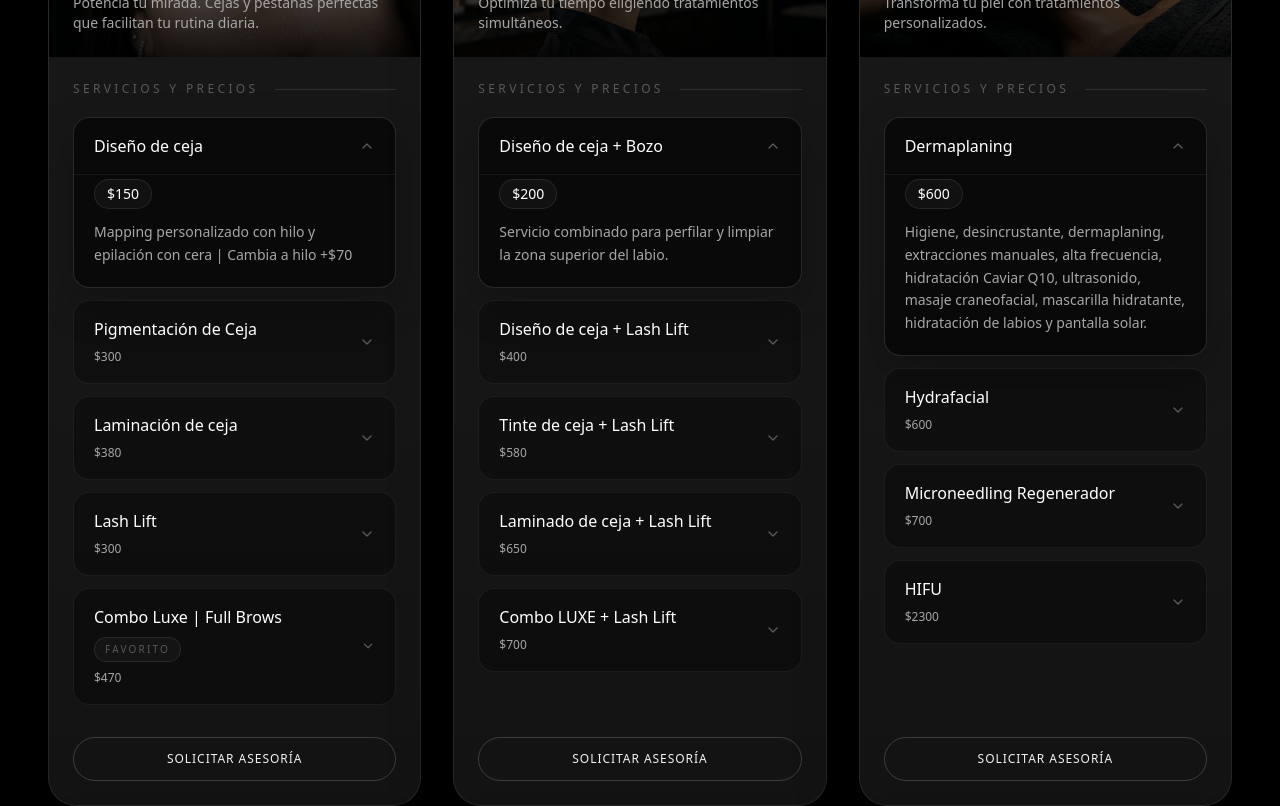
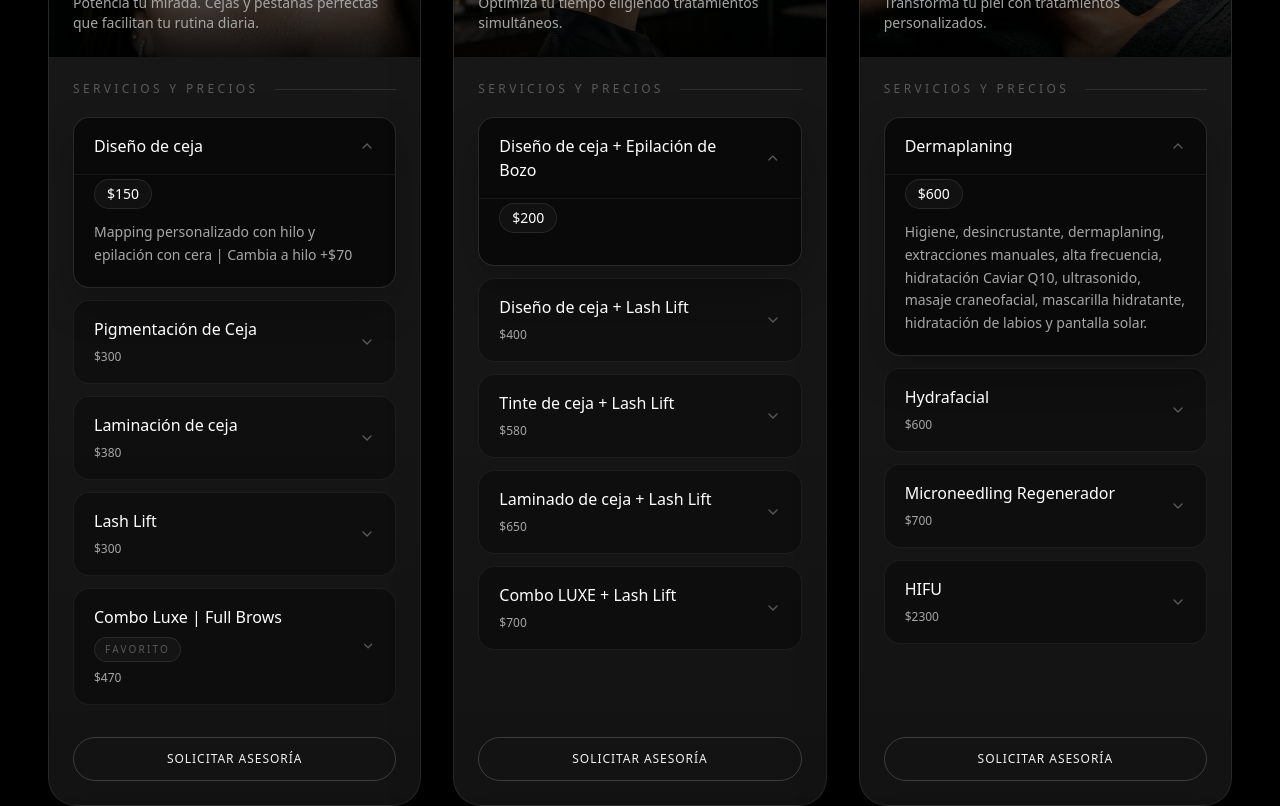
Before and after one commit to Biergemg/Luxe-Brows-SPA, a Next.js app: page / in a window 1280 px wide. Shown: the part 1700-2506 px from the top of the page. Built offline with nearby package versions, Linux system fonts and the light colour scheme; no server answers; a web font is replaced by a local one.

Commit message:
Simplify simultaneous service entries

```diff
--- a/components/ui/ServiceCard.tsx
+++ b/components/ui/ServiceCard.tsx
@@ -90,7 +90,9 @@ export function ServiceCard({ category }: { category: ServiceCategory }) {
                           {service.price}
                         </div>
                       )}
-                      <p className="text-sm leading-relaxed text-luxe-light-gray">{service.description}</p>
+                      {service.description ? (
+                        <p className="text-sm leading-relaxed text-luxe-light-gray">{service.description}</p>
+                      ) : null}
                       {service.note && (
                         <p className="text-xs leading-relaxed text-luxe-gray mt-3">{service.note}</p>
                       )}
--- a/data/services.ts
+++ b/data/services.ts
@@ -23,11 +23,11 @@ export const serviceCategories: ServiceCategory[] = [
     iconName: "Sparkles",
     imagePath: "/images/gallery-3.webp",
     services: [
-      { id: "diseno-bozo", name: "Diseño de ceja + Bozo", description: "Servicio combinado para perfilar y limpiar la zona superior del labio.", price: "$200" },
-      { id: "diseno-lashlift", name: "Diseño de ceja + Lash Lift", description: "Diseño de ceja con cera o hilo + lash lift.", price: "$400" },
-      { id: "tinte-lashlift", name: "Tinte de ceja + Lash Lift", description: "Mirada más definida con color y levantamiento de pestaña.", price: "$580" },
-      { id: "laminado-lashlift", name: "Laminado de ceja + Lash Lift", description: "Combo para ceja y pestaña en una sola cita.", price: "$650" },
-      { id: "combo-luxe-lashlift", name: "Combo LUXE + Lash Lift", description: "Laminado, color, diseño y lash lift en el mismo servicio.", price: "$700" },
+      { id: "diseno-bozo", name: "Diseño de ceja + Epilación de Bozo", description: "", price: "$200" },
+      { id: "diseno-lashlift", name: "Diseño de ceja + Lash Lift", description: "", price: "$400" },
+      { id: "tinte-lashlift", name: "Tinte de ceja + Lash Lift", description: "", price: "$580" },
+      { id: "laminado-lashlift", name: "Laminado de ceja + Lash Lift", description: "", price: "$650" },
+      { id: "combo-luxe-lashlift", name: "Combo LUXE + Lash Lift", description: "", price: "$700" },
     ],
   },
   {
```
